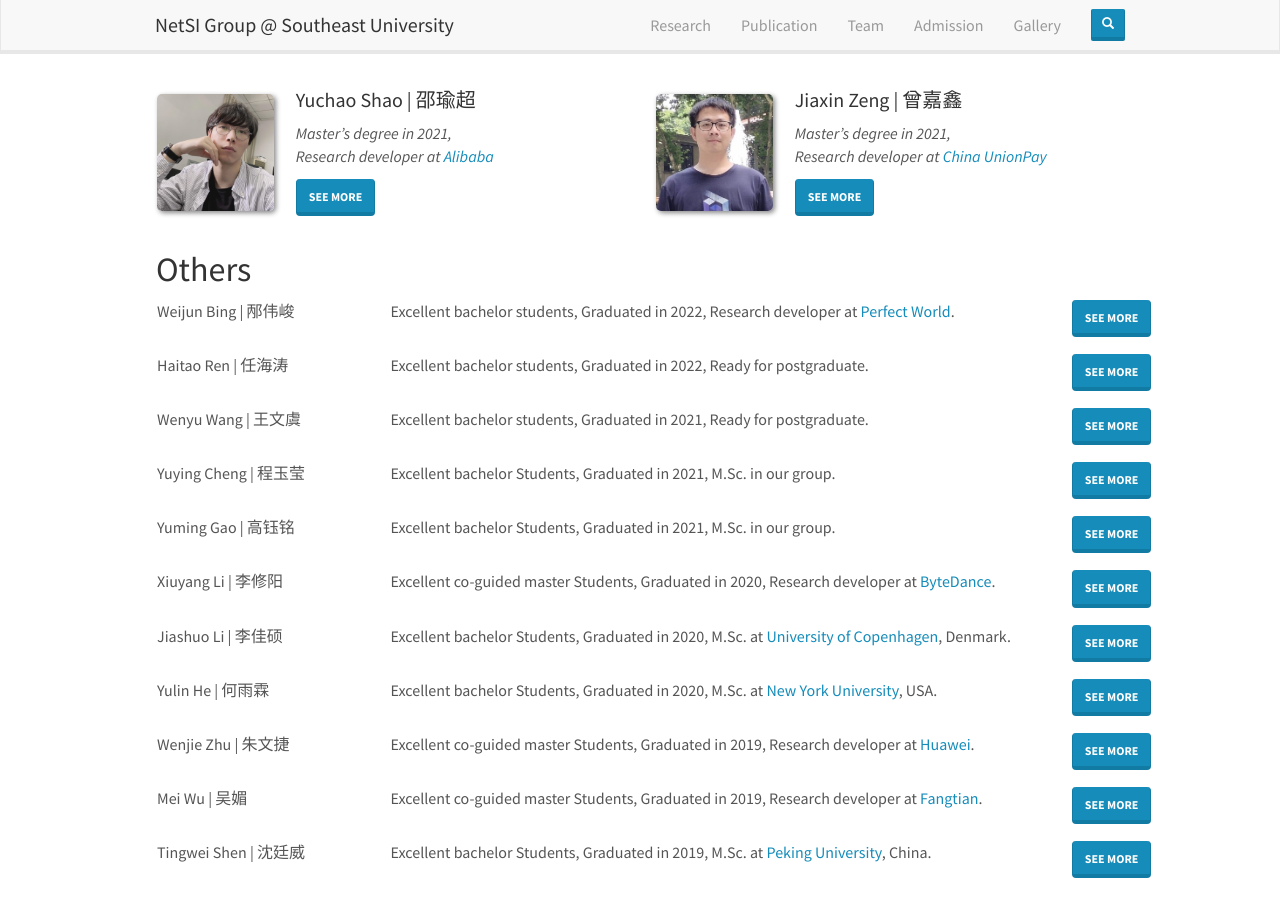
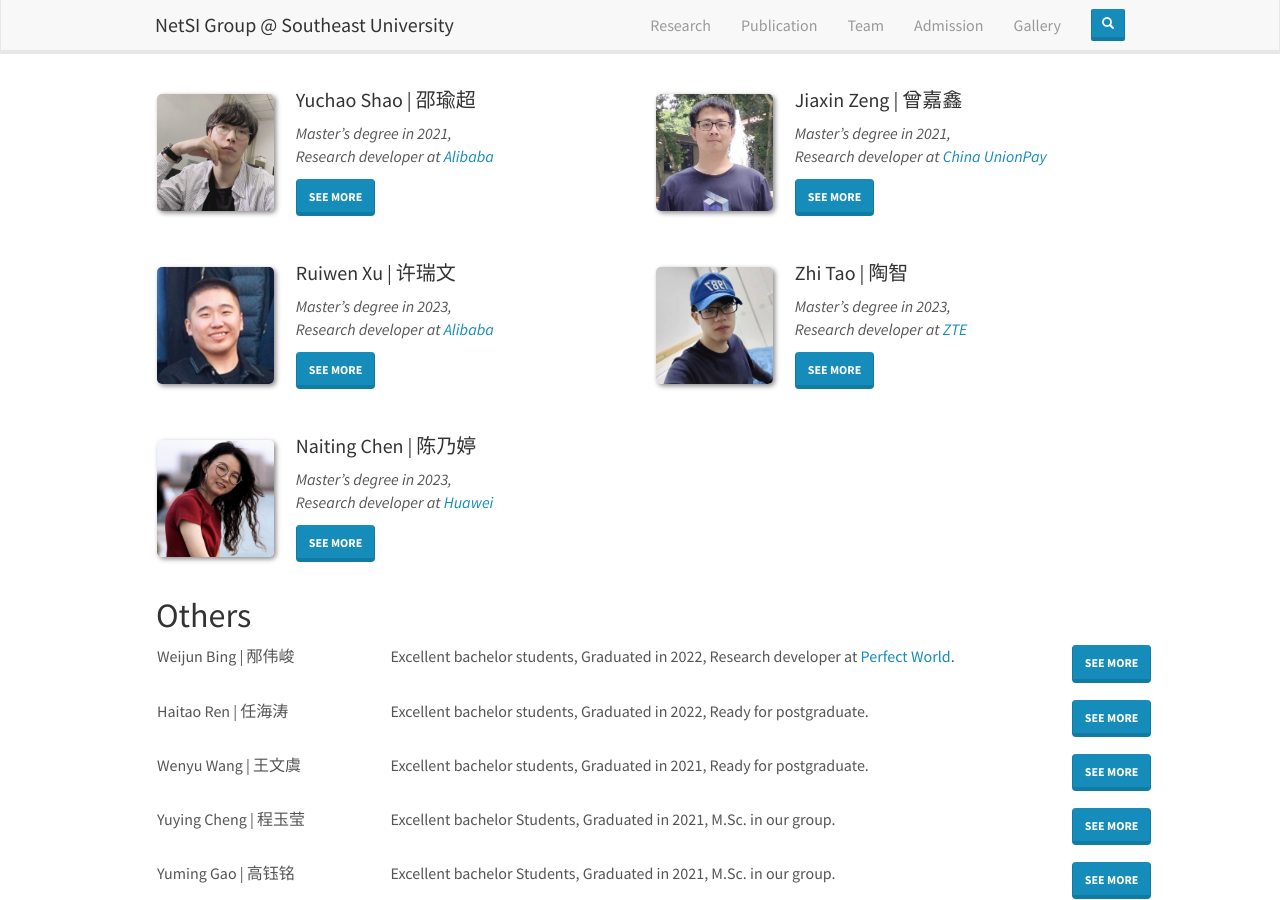
Before and after one commit to SEU-NetSI/seu-netsi.github.io, a Jekyll site: the page built from _pages/team.md, in a window 1280 px wide and 900 px high, scrolled down 1996 px. Built offline with Jekyll 4.4.1, drawn with Linux system fonts in a browser that asks for light colours; nearby versions of some CDN libraries.

Commit message:
Update alumni_members.yml

```diff
--- a/_data/alumni_members.yml
+++ b/_data/alumni_members.yml
@@ -54,7 +54,6 @@
   correspondence:
     - "<b>Github:</b> <a href='https://github.com/YuchaoS' target='_blank'>https://github.com/YuchaoS</a>"
 
-
 - name: Jiaxin Zeng
   chinese: 曾嘉鑫
   id: zengjiaxin
@@ -70,3 +69,51 @@
     - "<b>Localization</b>"
   correspondence:
     - "<b>Github:</b> <a href='https://github.com/unJASON' target='_blank'>https://github.com/unJASON</a>"
+
+- name: Ruiwen Xu
+  chinese: 许瑞文
+  id: xuruiwen
+  photo: xuruiwen.jpg
+  info: Master's degree in 2023,<br> Research developer at <a href='https://www.alibabagroup.com/' target='_blank'>Alibaba</a>
+  email: raven@seu.edu.cn
+  link: https://www.linkedin.com/in/ravenxu/
+  education:
+    - "<b>2020.09 ~ Now:</b> M.Sc, <a href='https://cse.seu.edu.cn/main.htm' target='_blank'>School of Computer Science and Engineering</a>, <a href='https://www.seu.edu.cn/' target='_blank'>Southeast University</a>, China"
+    - "<b>2016.09 ~ 2020.06:</b> B.Sc, <a href='http://sc.neu.edu.cn/' target='_blank'>Software College</a>, <a href='http://www.neu.edu.cn/' target='_blank'>Northeastern University</a>, China"
+  interest:
+    - "<b>Edge Computing</b>"
+    - "<b>Distributed System</b>"
+  correspondence:
+    - "<b>Github:</b> <a href='https://github.com/RavenLite' target='_blank'>https://github.com/RavenLite</a>"
+    - "<b>Blog:</b> <a href='https://ravenxu.top' target='_blank'>https://ravenxu.top</a>"
+
+- name: Zhi Tao
+  chinese: 陶智
+  id: taozhi
+  photo: taozhi.jpg
+  info: Master's degree in 2023,<br> Research developer at <a href='https://www.zte.com.cn/china/' target='_blank'>ZTE</a>
+  email: 220205222@seu.edu.cn
+  link: https://github.com/aqqz
+  education:
+    - "<b>2020.09 ~ Now:</b> M.Sc, <a href='https://cyber.seu.edu.cn/' target='_blank'>School of Cyber Science and Engineering</a>, <a href='https://www.seu.edu.cn/' target='_blank'>Southeast University</a>, China"
+    - "<b>2015.09 ~ 2019.06:</b> B.Sc, <a href='http://www.hfuu.edu.cn/dzx/' target='_blank'>School of Advanced Manufacturing Engineering</a>, <a href='http://www.hfuu.edu.cn/' target='_blank'>Hefei University</a>, China"
+  interest:
+    - "<b>Embedded System</b>"
+    - "<b>Artificial intelligence</b>"
+  correspondence:
+    - "<b>Github:</b> <a href='https://github.com/aqqz' target='_blank'>https://github.com/aqqz</a>"
+
+- name: Naiting Chen
+  chinese: 陈乃婷
+  id: chennaiting
+  photo: chennaiting.jpg
+  info: Master's degree in 2023,<br> Research developer at <a href='https://www.huawei.com/' target='_blank'>Huawei</a>
+  email: 220204658@seu.edu.cn
+  link: https://github.com/ChenMathilda
+  education:
+    - "<b>2020.09 ~ Now:</b> M.Sc, <a href='https://smjgs.seu.edu.cn/' target='_blank'>SEU-Monash Joint Graduate School</a>, <a href='https://www.seu.edu.cn/' target='_blank'>Southeast University</a>, China"
+    - "<b>2015.09 ~ 2019.06:</b> B.Sc, <a href='http://cs.ahut.edu.cn/' target='_blank'>School of Computer Science and Technology</a>, <a href='https://www.ahut.edu.cn/' target='_blank'>Anhui University of Technology</a>, China"
+  interest:
+    - "<b>Embedded System</b>"
+  correspondence:
+    - "<b>Github:</b> <a href='https://github.com/ChenMathilda' target='_blank'>https://github.com/ChenMathilda</a>"
```
